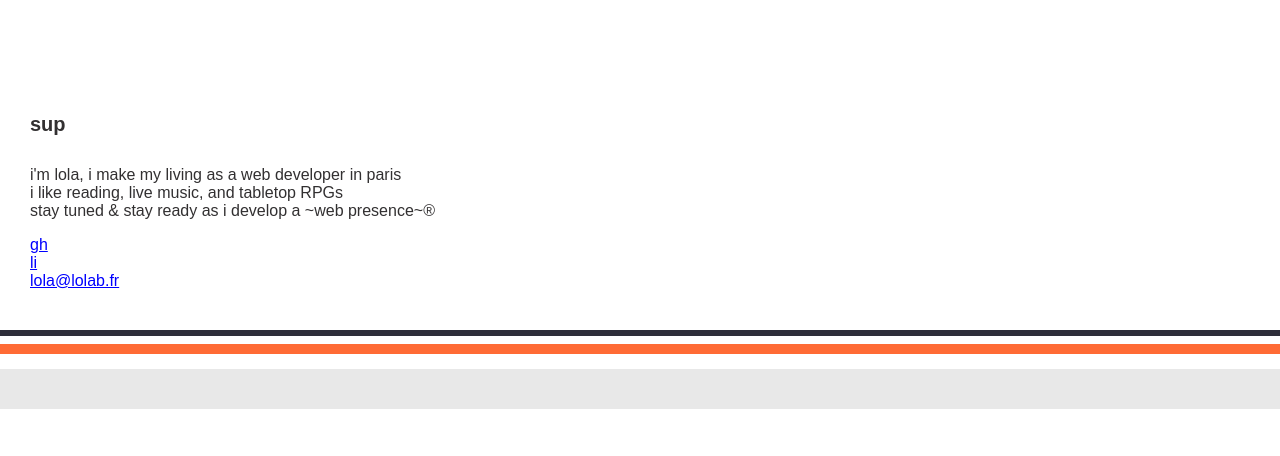
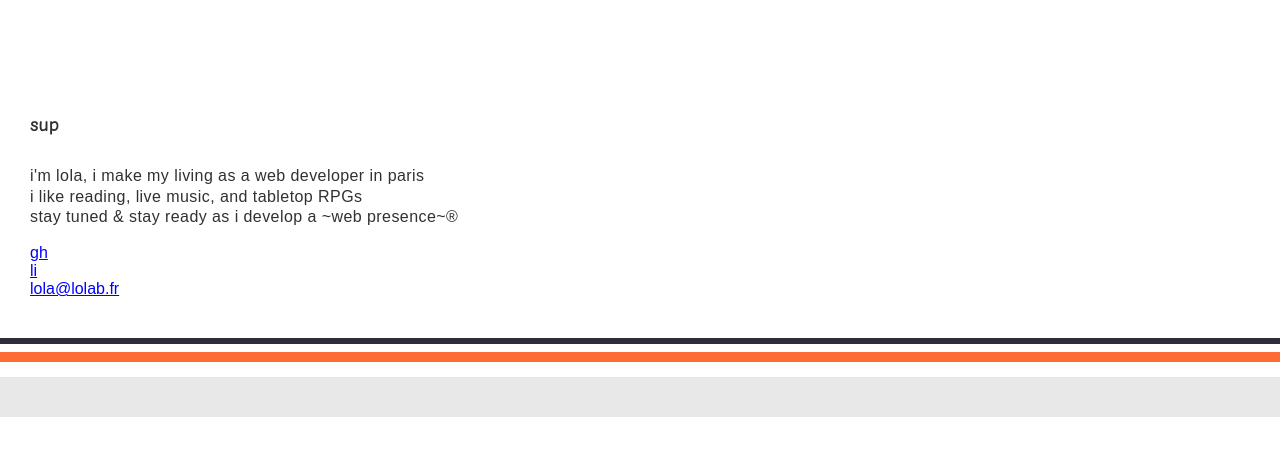
Before and after one commit to lolab-gh/lolab-gh.github.io, a plain HTML site: page index.html in a window 1280 px wide. Drawn offline with Linux system fonts and the light colour scheme.

Commit message:
comic sans til i die

```diff
--- a/styles.css
+++ b/styles.css
@@ -6,10 +6,13 @@ body {
 
 h1 {
   font-size: 20px;
+  font-family: "Comic Sans MS"
 }
 
 p {
   font-size: 16px;
+  line-height: 1.3;
+  letter-spacing: 0.027em;
 }
 
 a {
```
